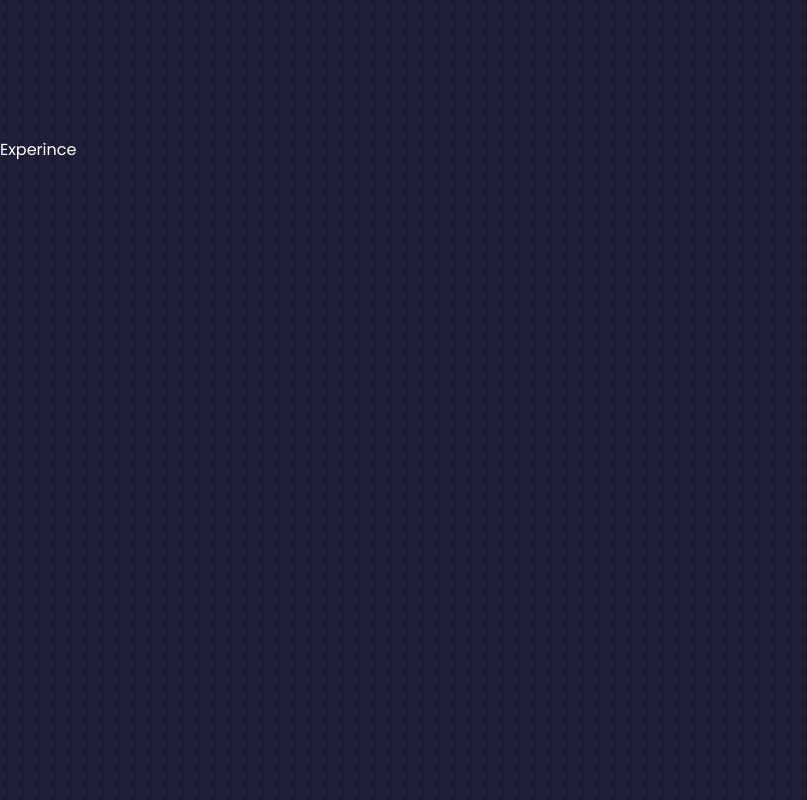
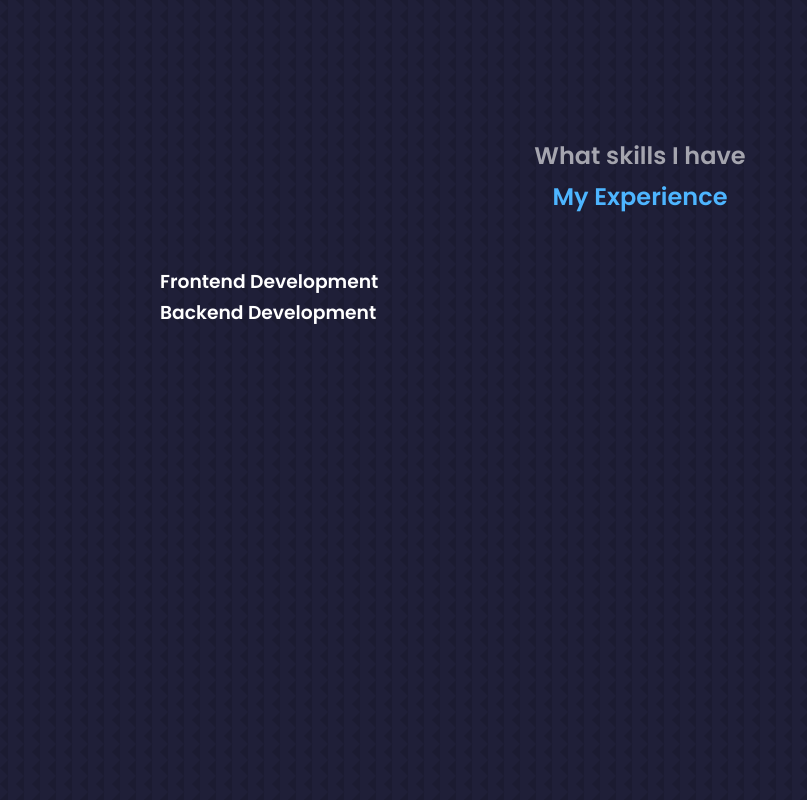
Before and after one commit to taine-rasmussen/portfoliov1, a React (Create React App) app: page / in a window 1280 px wide. Shown: the part 1720-2520 px from the top of the page, without its empty margins (0-807 px from the left). Built offline with nearby package versions, Linux system fonts and the light colour scheme.

Commit message:
set up experince markup

```diff
--- a/src/Components/Experience/Experience.js
+++ b/src/Components/Experience/Experience.js
@@ -2,11 +2,29 @@ import React from 'react'
 import './Experience.css'
 
 const Experience = () => {
-   return (
-      <section id='experience'>
-         Experince
-      </section>
-   )
+  return (
+    <section id='experience'>
+      <h5>What skills I have</h5>
+      <h2>My Experience</h2>
+
+      <div className='container experince_container'>
+        <div className='experience_frontend'>
+          <h3>Frontend Development</h3>
+          <div className='experience_content'>
+
+          </div>
+        </div>
+        <div className='experience_backend'>
+          <h3>Backend Development</h3>
+          <div className='experience_content'>
+
+          </div>
+        </div>
+      </div>
+
+      <div></div>
+    </section>
+  )
 }
 
 export default Experience
--- a/src/Components/Header/Header.js
+++ b/src/Components/Header/Header.js
@@ -21,3 +21,7 @@ const Header = () => {
 }
 
 export default Header
+
+
+// if mouse enters a div update nav bar state
+// will need global state - useContext?
```
